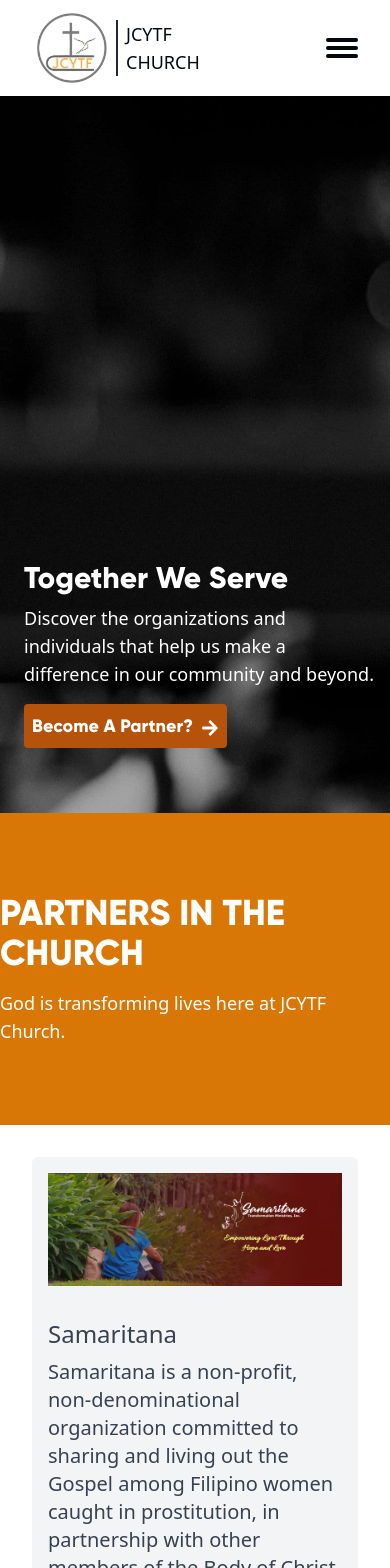
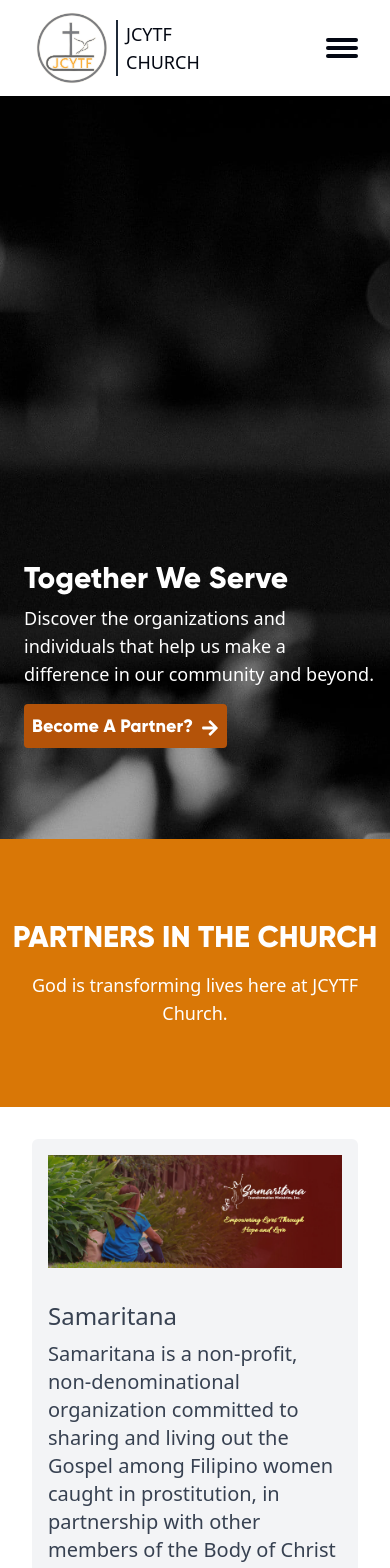
Before and after one commit to CodeChd/jcytf-v2, a Next.js app: page /partners in a window 390 px wide. Shown: the top 1568 px of the page. Built offline with nearby package versions, Linux system fonts and the light colour scheme.

Commit message:
Partners R

```diff
--- a/src/components/ChurchPartners.jsx
+++ b/src/components/ChurchPartners.jsx
@@ -6,10 +6,10 @@ const ChurchPartners = ({id}) => {
     <main>
       <div>
         <div className="bg-[#d97706] text-white flex flex-col items-center  py-8 llg:py-20  gap-4">
-          <h2 className="text-7xl md:text-4xl mdItem:text-5xl sml:text-6xl llg:text-7xl font-gil">
+          <h2 className="text-7xl xs:text-3xl md:text-4xl mdItem:text-5xl sml:text-6xl llg:text-7xl text-center font-gil">
             PARTNERS IN THE CHURCH
           </h2>
-          <p className=" md:text-lg text-2xl">
+          <p className=" md:text-lg text-2xl text-center">
             God is transforming lives here at JCYTF Church.
           </p>
         </div>
@@ -94,11 +94,11 @@ const ChurchPartners = ({id}) => {
             </h3>
             </div>
 
-            <div className="uppercase bg-slate-100 flex flex-col rounded p-4 mt-8">
-                <h3 className="text-center text-3xl font-gilLight font-bold">FIND OUT MORE ABOUT PARTNERS IN THE CHURCH</h3>
-                <div className="flex justify-center mt-8 -translate-x-[2rem] gap-8">
-                    <Link href="/becomeapartner" className="bg-amber-600 rounded-full text-white font-gil text-xl p-2 px-4">Become A Partner</Link>
-                    <Link href="/give" className="bg-amber-600 rounded-full text-white font-gil text-xl p-2 px-4">Give Now</Link>
+            <div className="uppercase bg-slate-100 flex flex-col rounded xs:px-2 p-4 mt-8">
+                <h3 className="text-center xs md:text-2xl text-3xl font-gilLight font-bold">FIND OUT MORE ABOUT PARTNERS IN THE CHURCH</h3>
+                <div className="flex justify-center items-center mt-8 menu:-translate-x-[2rem] gap-8">
+                    <Link href="/becomeapartner" className="bg-amber-600 rounded-full text-white font-gil xs:text-sm text-xl p-2 xs:px-2 px-4">Become A Partner</Link>
+                    <Link href="/give" className="bg-amber-600 rounded-full text-white font-gil xs:text-sm text-xl p-2 px-4">Give Now</Link>
                 </div>
             </div>
 
--- a/src/components/HeroComponent.jsx
+++ b/src/components/HeroComponent.jsx
@@ -6,7 +6,7 @@ const HeroComponent = ({ title, desc, btnName, href = "/", className}) => {
 
   return (
     <header className="relative ">
-      <div className={` ${className} flex w-full brightness-[.65] min-h-[85vh]  `}/>
+      <div className={` ${className} flex w-full brightness-[.65] min-h-[88vh]  `}/>
 
       <div className="text-white absolute sm:top-[55vh] md:top-[53vh] top-[60vh] xxl:-left-10 sml:px-0 px-32  left-0 mb-4  ">
         <div className=" sm:pl-[4rem] sm:pr-4 sml:px-[8.5rem] ">
--- a/src/components/MailMinistry.jsx
+++ b/src/components/MailMinistry.jsx
@@ -62,7 +62,7 @@ const MailMinistry = () => {
     <main className="min-h-screen flex items-center">
       <div className="h-full max-w-6xl mx-auto p-8">
         <div>
-          <h1 className="text-6xl text-center font-gil">
+          <h1 className="md:text-5xl text-6xl text-center font-gil">
           Got Questions? Want More Information?
           </h1>
           <p className="text-2xl text-center my-4 font-gilLight">
--- a/src/components/MailPrograms.jsx
+++ b/src/components/MailPrograms.jsx
@@ -63,7 +63,7 @@ const MailPrograms = () => {
     <main className="min-h-screen  flex items-center">
       <div className="h-full max-w-6xl mx-auto p-14">
         <div>
-          <h1 className="text-5xl text-center font-gil">
+          <h1 className="xs:text-3xl md:text-4xl text-5xl text-center font-gil">
             Let us know what Group you would like to find out more about.
           </h1>
           <p className="text-2xl text-center my-4 font-gilLight">
```
